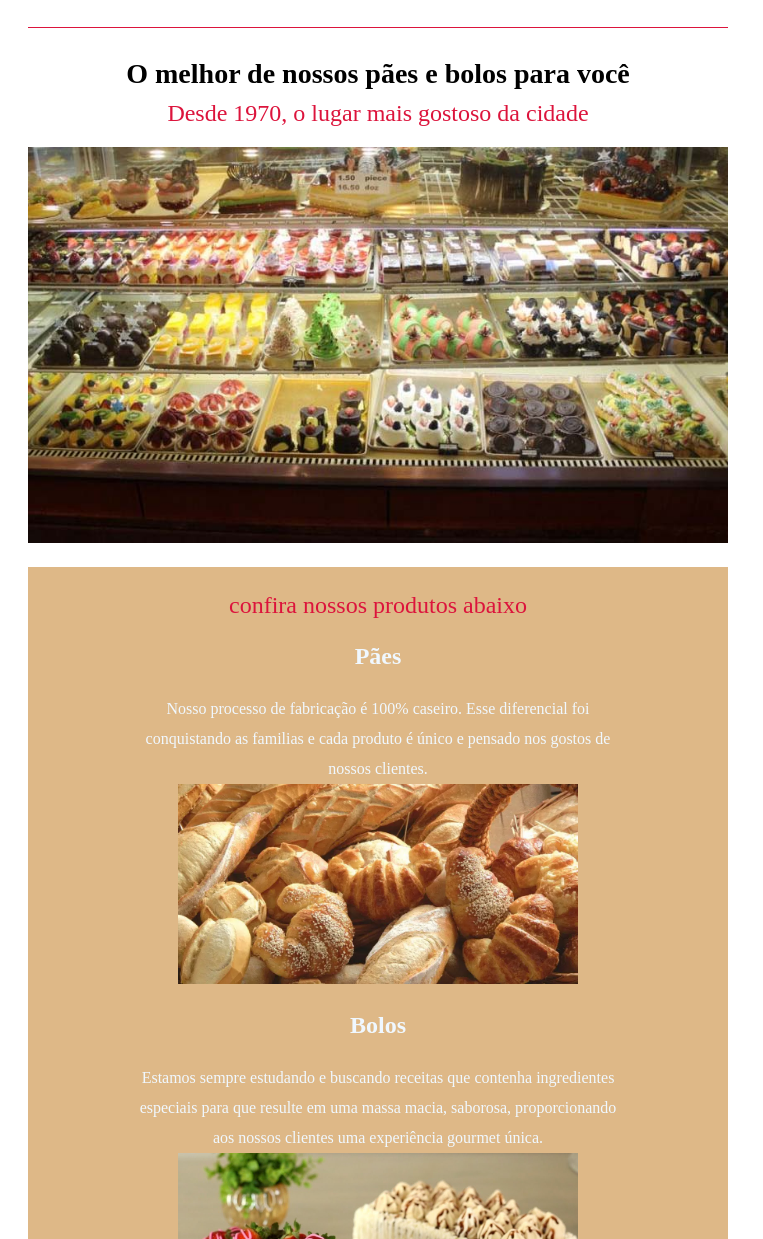
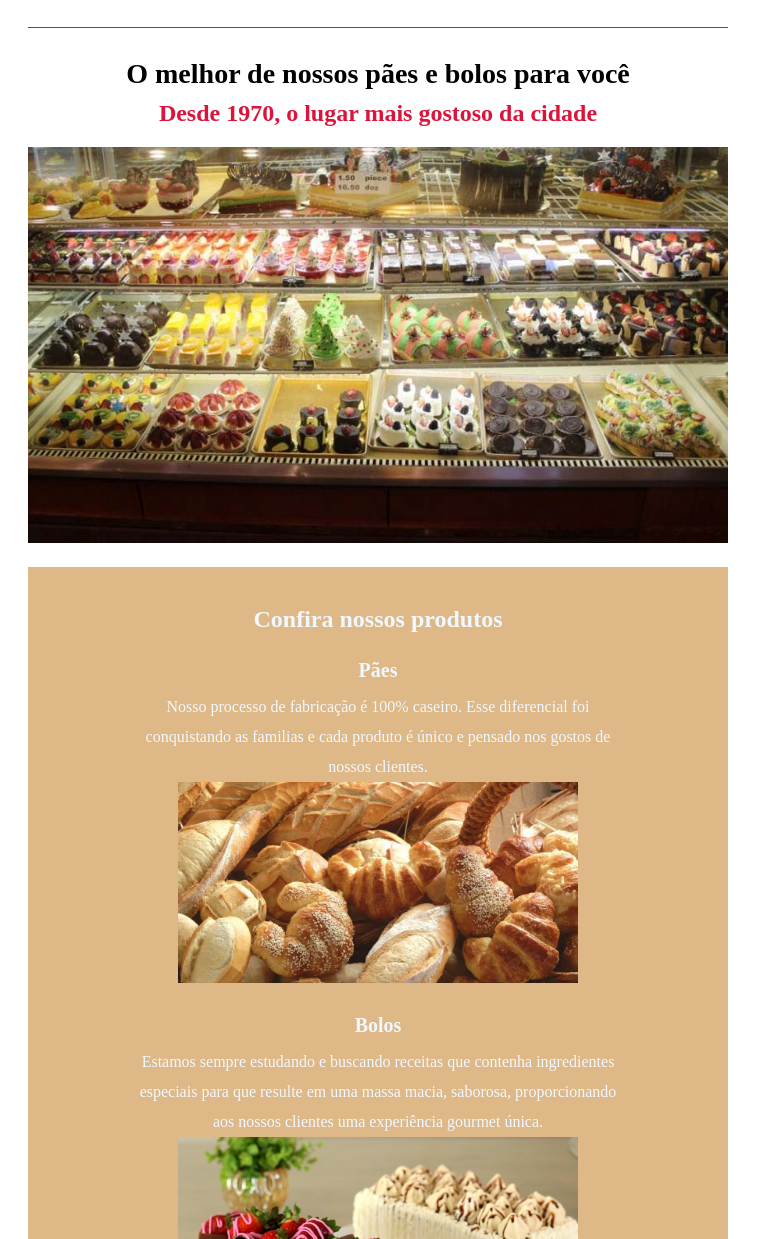
Before and after one commit to nilva2020/padaria_plus, a plain HTML site: page index.html in a window 1280 px wide. Shown: the part 403-1642 px from the top of the page, without its empty margins (0-763 px from the left). Drawn offline with Linux system fonts and the light colour scheme.

Commit message:
update code

```diff
--- a/index.html
+++ b/index.html
@@ -22,17 +22,17 @@
     <!-- Sobre-->
     <div class="secao">
         <h1>O melhor de nossos pães e bolos para você</h1>
-        <h2>Desde 1970, o lugar mais gostoso da cidade</h2>
+        <h2> <span>Desde 1970, o lugar mais gostoso da cidade</span> </h2>
         <img  class="imagem-banner"  src="./img/produtos-padaria.jpg" alt="doces Padaria_Plus">
     </div>
     <!-- Produto-->
     <div class="secao secao-destaque" id="produtos">
-        <h2>confira nossos produtos abaixo</h2>
-        <h3>Pães</h3>
+        <h3><span>Confira nossos produtos</span></h3>
+        <h4>Pães</h4>
         <p>Nosso processo de fabricação é 100% caseiro. Esse diferencial foi conquistando as familias e cada produto é
             único e pensado nos gostos de nossos clientes.</p>
         <img src="./img/paes.jpg" alt="paes artesanal Padaria_Plus">
-        <h3>Bolos</h3>
+        <h4>Bolos</h4>
         <p>Estamos sempre estudando e buscando receitas que contenha ingredientes especiais para que resulte em uma
             massa macia, saborosa, proporcionando aos nossos clientes uma experiência gourmet única.</p>
         <img src="./img/bolos.jpg" alt="bolos Padaria_Plus">
```
Also changed, not shown: 1 other file.
